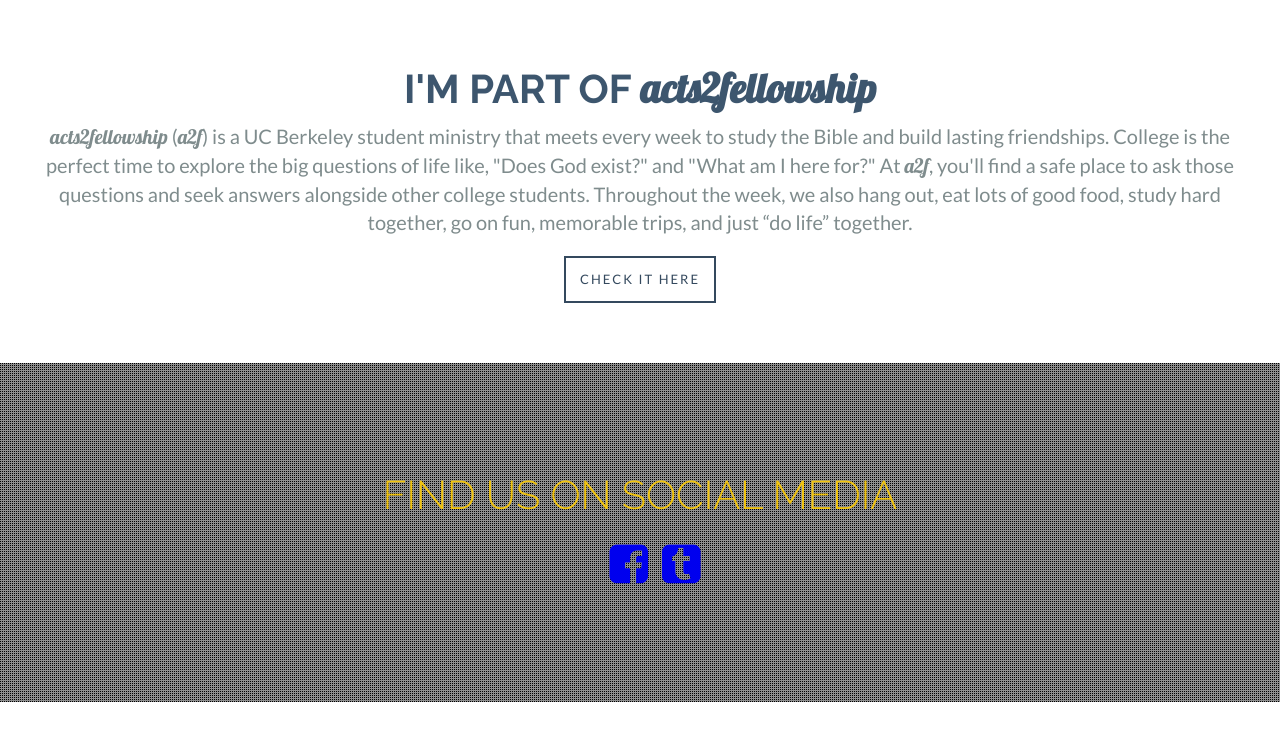
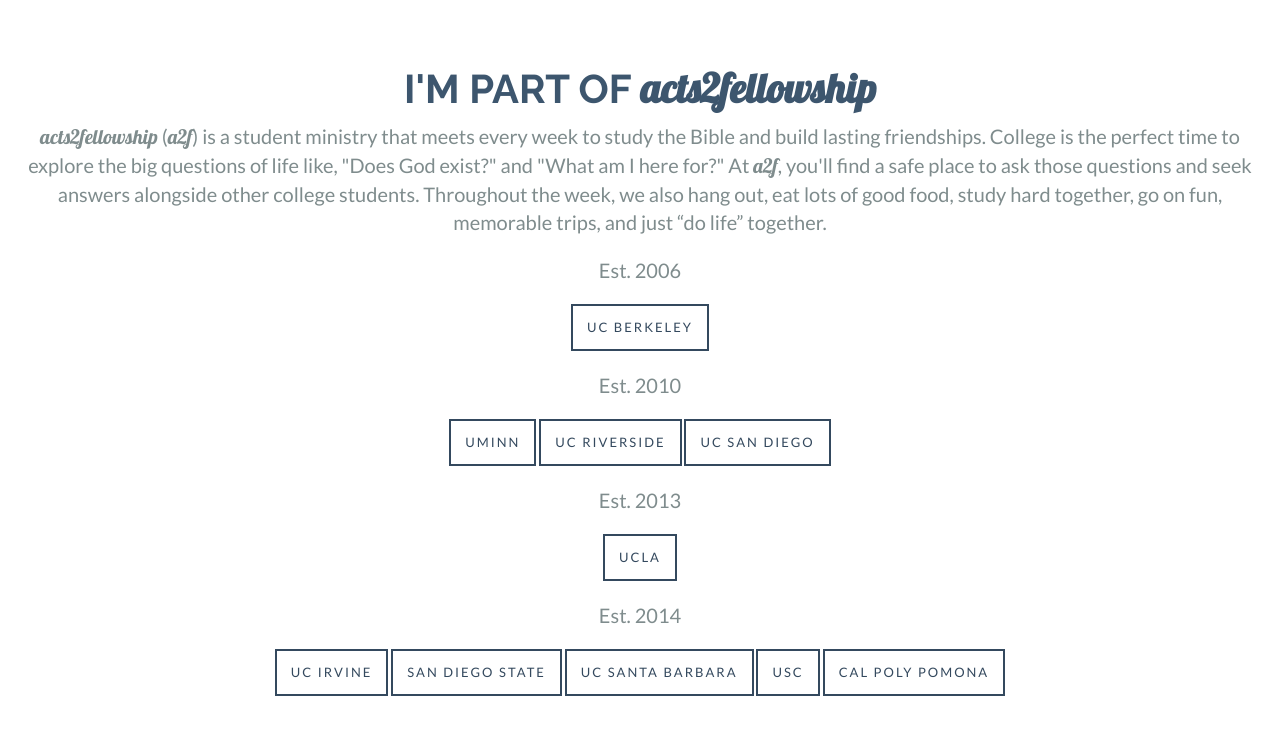
Before and after one commit to maralkan/maralkan.github.io, a plain HTML site: page index.html in a window 1280 px wide. Shown: the part 1520-2274 px from the top of the page. Before the commit the page ends 2222 px from the top, so only its background shows below. Drawn offline with Linux system fonts and the light colour scheme.

Commit message:
Changes to index.html
Added buttons for all a2f sites;
will work on design tomorrow;

```diff
--- a/index.html
+++ b/index.html
@@ -26,6 +26,7 @@
             <a href="#about-me">About Me</a>
             <a href="#work">Work</a>
             <a href="resume.html">Resume</a>
+            <a href="#about-a2f">A2F</a>
         </nav>
         <a id="bgndVideo" class="player" data-property="{videoURL:'https://www.youtube.com/watch?v=iNJdPyoqt8U',containment:'body',autoPlay:true, mute:true, startAt:0, opacity:1}"></a>
         <div class="pattern"></div>
@@ -56,15 +57,28 @@
         </section>
     </div>
     <div class="wrapper">
-        <section class="about-section">
+        <section class="about-section"><a name="a2f-about"></a>
             <div class="about-section-container">
                 <h2 class="about-section-title">I'm part of <span id="a2f">acts2fellowship</span></h2>
-                <p><span id="a2f">acts2fellowship</span> (<span id="a2f">a2f</span>) is a UC Berkeley student ministry that meets every week to
+                <p><span id="a2f">acts2fellowship</span> (<span id="a2f">a2f</span>) is a student ministry that meets every week to
                     study the Bible and build lasting friendships. College is the perfect time to explore the big questions of life like, "Does
                     God exist?" and "What am I here for?" At <span id="a2f">a2f</span>, you'll find a safe place to ask those questions and seek
                     answers alongside other college students. Throughout the week, we also hang out, eat lots of good food, study hard together,
                     go on fun, memorable trips, and just “do life” together.</p>
-                <a href="http://www.a2fberkeley.org/" target="_blank" class="about-section-btn">Check it here</a>
+                <p>Est. 2006</p>
+                <a href="http://www.a2fberkeley.org/" target="_blank" class="about-section-btn">UC Berkeley</a>
+                <p>Est. 2010</p>
+                <a href="http://minnesota.acts2fellowship.org/" target="_blank" class="about-section-btn">UMinn</a>
+                <a href="http://www.a2friverside.org/" target="_blank" class="about-section-btn">UC Riverside</a>
+                <a href="http://www.a2fucsd.org/" target="_blank" class="about-section-btn">UC San Diego</a>
+                <p>Est. 2013</p>
+                <a href="http://ucla.acts2fellowship.org/" target="_blank" class="about-section-btn">UCLA</a>
+                <p>Est. 2014</p>
+                <a href="http://www.a2firvine.org/" target="_blank" class="about-section-btn">UC Irvine</a>
+                <a href="http://www.a2fsdsu.org/#upcomingevents" target="_blank" class="about-section-btn">San Diego State</a>
+                <a href="http://ucsb.acts2fellowship.org/" target="_blank" class="about-section-btn">UC Santa Barbara</a>
+                <a href="http://www.acts2fellowship.org/usc" target="_blank" class="about-section-btn">USC</a>
+                <a href="http://acts2fellowship.org/pomona/" target="_blank" class="about-section-btn">Cal Poly Pomona</a>
             </div>
         </section>
         <section class="small-background-section">
@@ -73,7 +87,7 @@
                 <h2 class="small-background-title"><span>Find us on Social Media</span></h2>
                 <ul>
                     <li><a href="https://www.facebook.com/acts2fellowship" target="_blank" class="socials"><i class="fa fa-facebook-square fa-3x"></i></a></li>
-                    <li><a href="https://a2fberkeley.tumblr.com" target="_blank" class="socials"><i class="fa fa-tumblr-square fa-3x"></i></a></li>
+                    <li><a href="https://a2fberkeley.tumblr.com" class="socials" target="_blank"><i class="fa fa-tumblr-square fa-3x"></i></a></li>
                 </ul>
             </div>
         </section>
```
